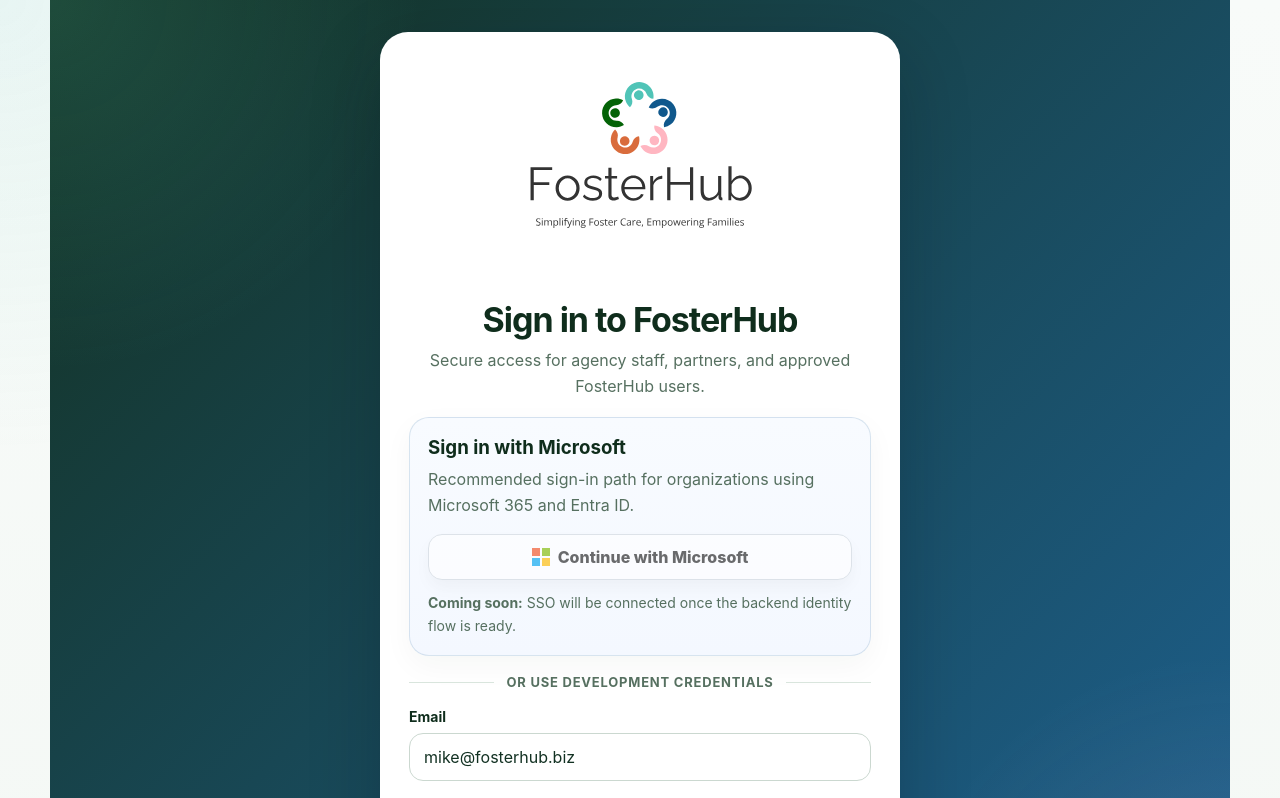
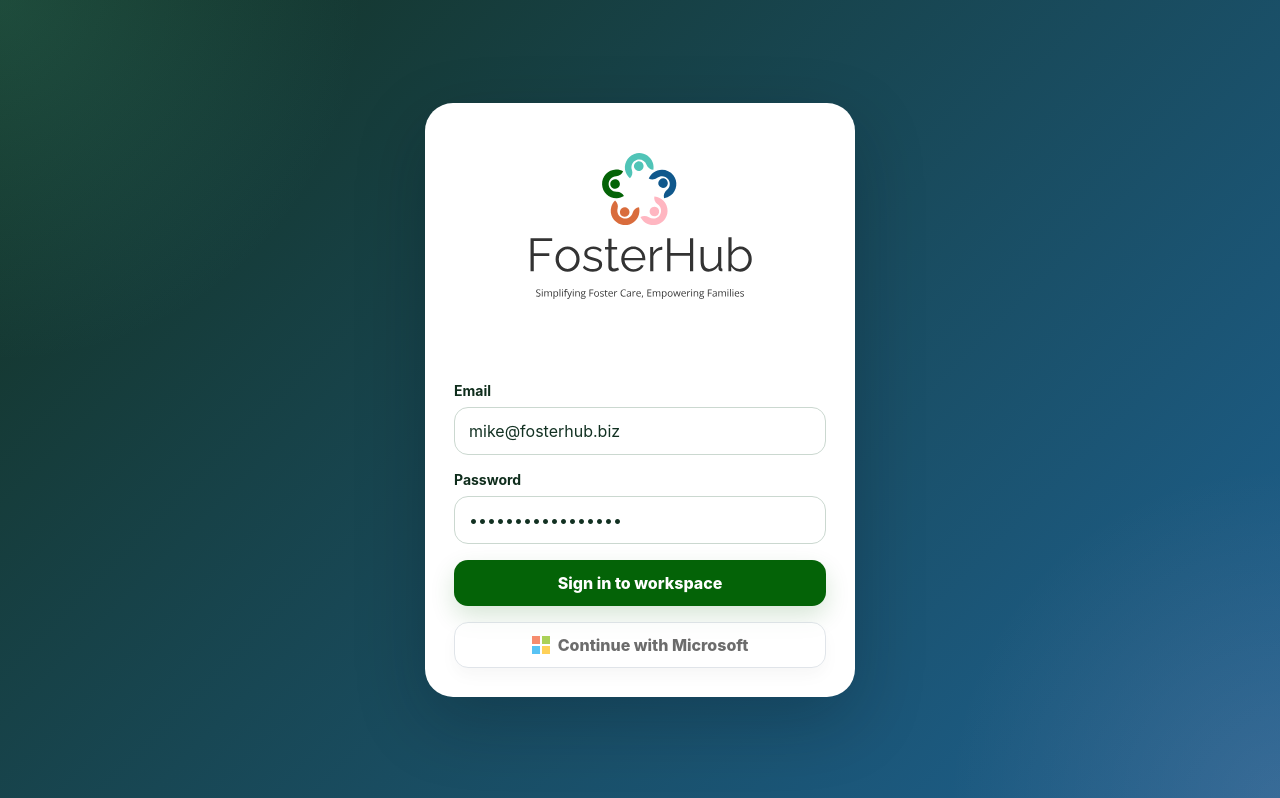
Before and after one commit to Mdelarosa93/FosterHub, a Next.js app in the folder fosterhub-app/apps/web/: page /login in a window 1280 px wide. Shown: the top 798 px of the page. Built offline with nearby package versions, Linux system fonts and the light colour scheme; no server answers.

Commit message:
Simplify FosterHub login layout

```diff
--- a/fosterhub-app/apps/web/app/globals.css
+++ b/fosterhub-app/apps/web/app/globals.css
@@ -54,6 +54,13 @@ main {
   max-width: 1180px;
   margin: 0 auto;
   padding: 32px 24px 88px;
+}
+
+main.login-screen {
+  max-width: none;
+  width: 100%;
+  margin: 0;
+  padding: 0;
 }
 
 h1,
@@ -334,7 +341,8 @@ ul {
 }
 
 .login-screen {
-  min-height: 100vh;
+  min-height: 100dvh;
+  width: 100vw;
   display: grid;
   place-items: center;
   padding: 32px 20px;
@@ -345,28 +353,12 @@ ul {
 }
 
 .login-shell {
-  width: min(100%, 520px);
+  width: min(100%, 430px);
   background: var(--fh-surface);
   border-radius: 28px;
   padding: 28px;
   border: 1px solid rgba(255, 255, 255, 0.38);
   box-shadow: 0 24px 70px rgba(5, 18, 27, 0.24);
-}
-
-.login-heading {
-  text-align: center;
-  margin-bottom: 18px;
-}
-
-.login-heading h1 {
-  color: var(--fh-green-dark);
-  font-size: 34px;
-  letter-spacing: -0.03em;
-  margin-bottom: 8px;
-}
-
-.login-heading p {
-  margin-bottom: 0;
 }
 
 .info-panel {
--- a/fosterhub-app/apps/web/app/login/page.tsx
+++ b/fosterhub-app/apps/web/app/login/page.tsx
@@ -31,42 +31,12 @@ export default function LoginPage() {
   return (
     <main className="login-screen">
       <section className="login-shell">
-        <div className="logo-panel" style={{ marginBottom: 10 }}>
+        <div className="logo-panel" style={{ marginBottom: 22 }}>
           <img
             src="/brand/fosterhub-logo.svg"
             alt="FosterHub logo"
             className="logo-image"
           />
-        </div>
-
-        <div className="login-heading">
-          <h1>Sign in to FosterHub</h1>
-          <p>Secure access for agency staff, partners, and approved FosterHub users.</p>
-        </div>
-
-        <div className="card sso-card" style={{ padding: 18, marginBottom: 18 }}>
-          <h3 style={{ marginBottom: 8 }}>Sign in with Microsoft</h3>
-          <p style={{ marginBottom: 16 }}>
-            Recommended sign-in path for organizations using Microsoft 365 and Entra ID.
-          </p>
-
-          <button type="button" className="button sso-button" disabled>
-            <span className="microsoft-mark" aria-hidden="true">
-              <span />
-              <span />
-              <span />
-              <span />
-            </span>
-            Continue with Microsoft
-          </button>
-
-          <p style={{ marginTop: 12, marginBottom: 0, fontSize: 14 }}>
-            <strong>Coming soon:</strong> SSO will be connected once the backend identity flow is ready.
-          </p>
-        </div>
-
-        <div className="login-divider" style={{ marginBottom: 18 }}>
-          <span>or use development credentials</span>
         </div>
 
         <form onSubmit={handleSubmit} className="form-grid">
@@ -97,6 +67,16 @@ export default function LoginPage() {
           <button type="submit" disabled={loading} className="button button-primary">
             {loading ? 'Signing in...' : 'Sign in to workspace'}
           </button>
+
+          <button type="button" className="button sso-button" disabled>
+            <span className="microsoft-mark" aria-hidden="true">
+              <span />
+              <span />
+              <span />
+              <span />
+            </span>
+            Continue with Microsoft
+          </button>
         </form>
 
         {error ? (
```
